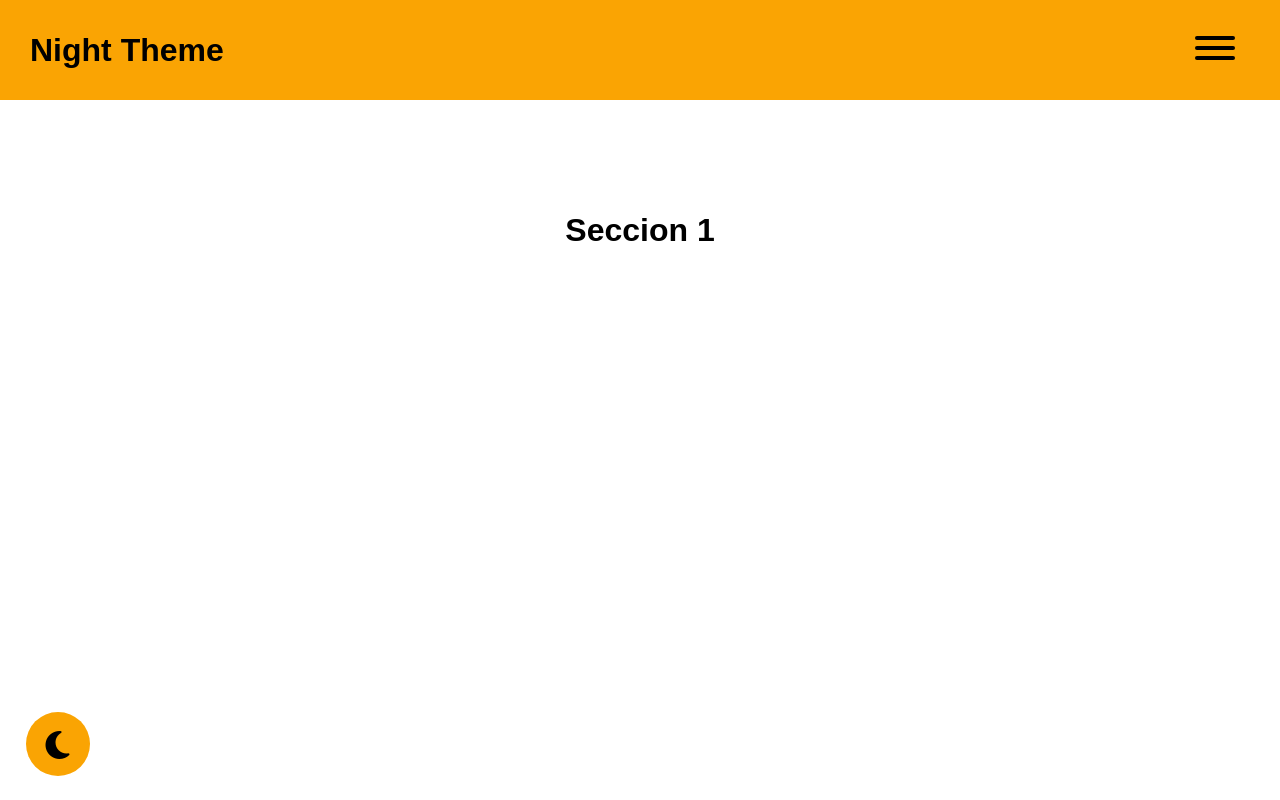
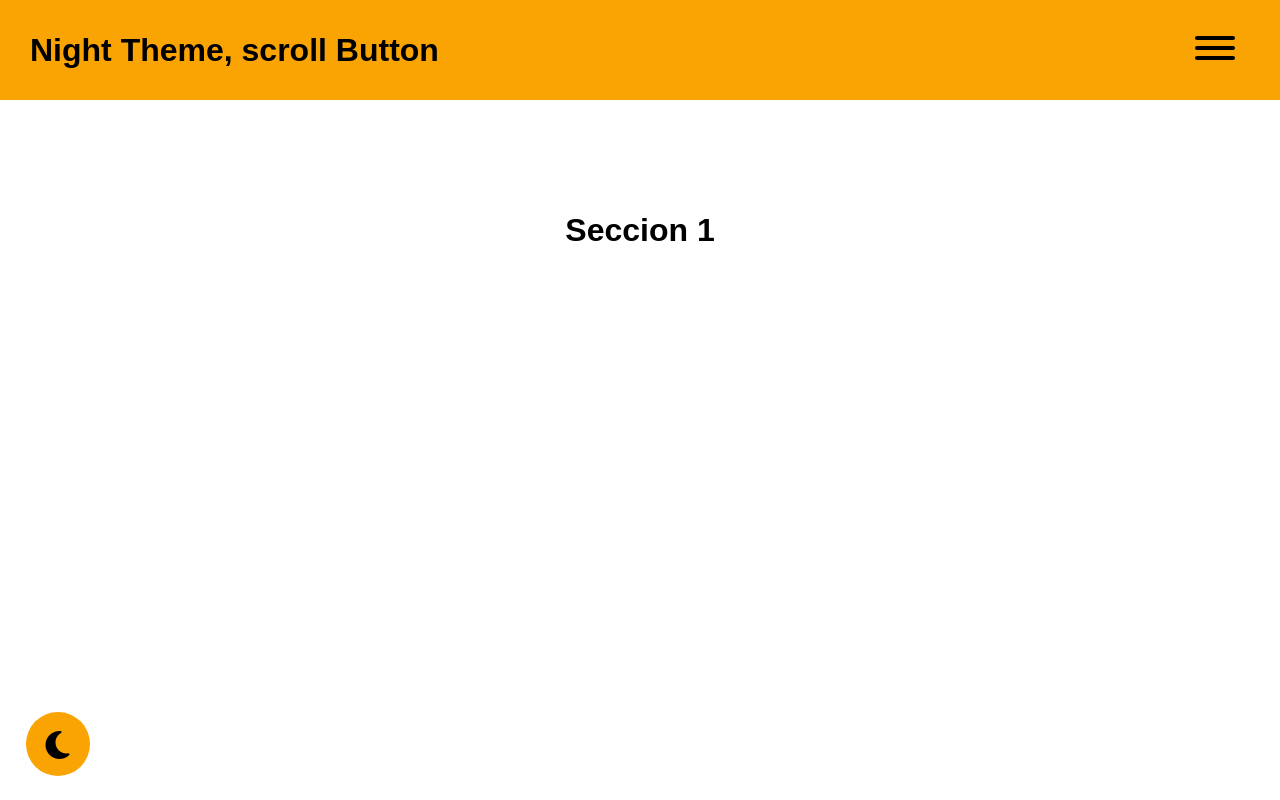
Before and after one commit to RowilMoran/Javascript-DOM-exercises, a plain HTML site: page index.html in a window 1280 px wide. Shown: the top 800 px of the page. Drawn offline with Linux system fonts and the light colour scheme.

Commit message:
scroll and Dark Theme

```diff
--- a/index.html
+++ b/index.html
@@ -6,11 +6,11 @@
     <meta name="viewport" content="width=device-width, initial-scale=1.0">
     <link href="styles/style.css" rel="stylesheet">
     <script src="https://kit.fontawesome.com/d80affeeab.js" crossorigin="anonymous"></script>
-    <title>Night Theme</title>
+    <title>Night Theme, Scroll Button</title>
 </head>
 <body data-dark>
     <header>
-        <h1 >Night Theme</h1>
+        <h1 >Night Theme, scroll Button</h1>
         <button  class="btn hamburger hamburger--collapse" type="button">
             <span  class="hamburger-box">
               <span class="hamburger-inner"></span>
```
